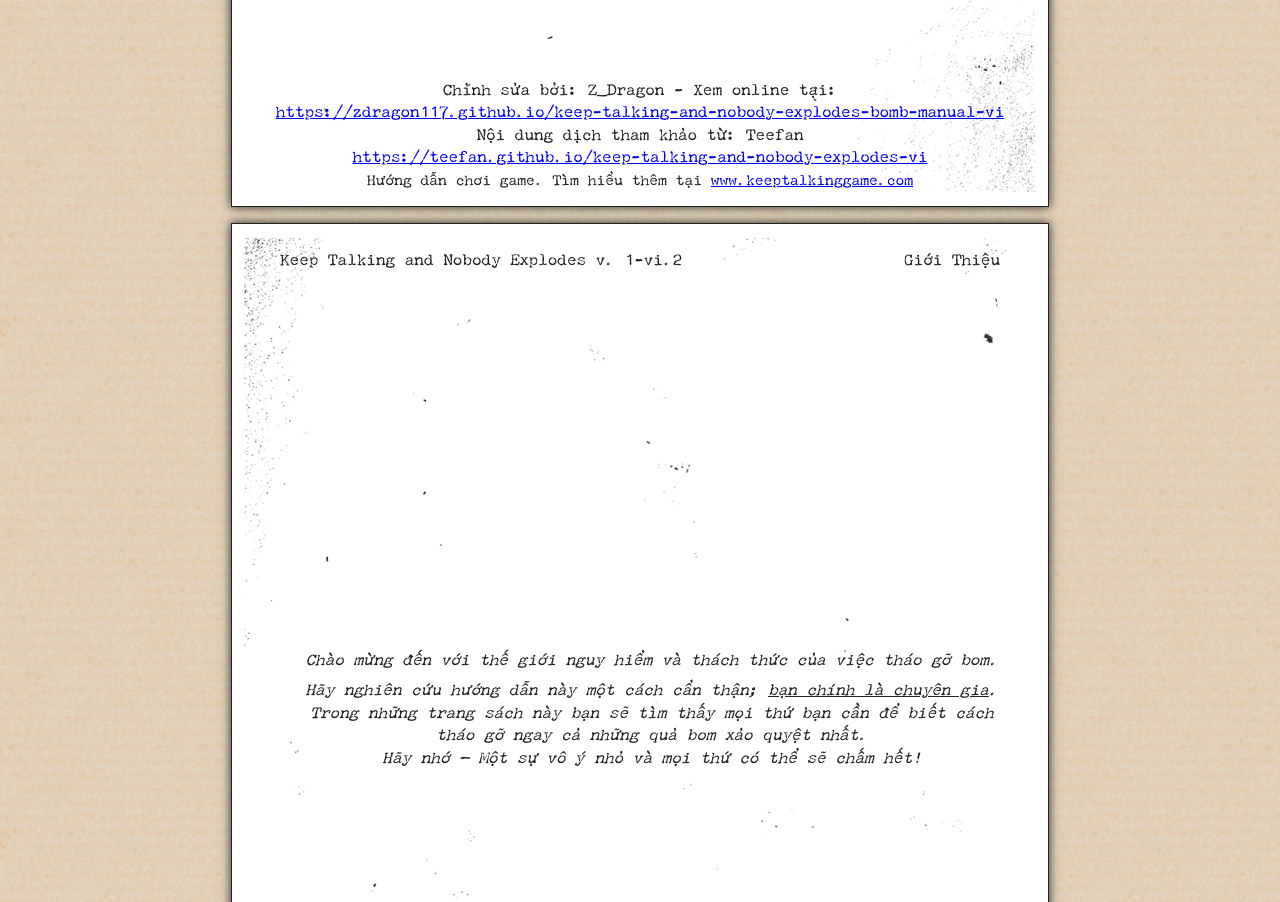
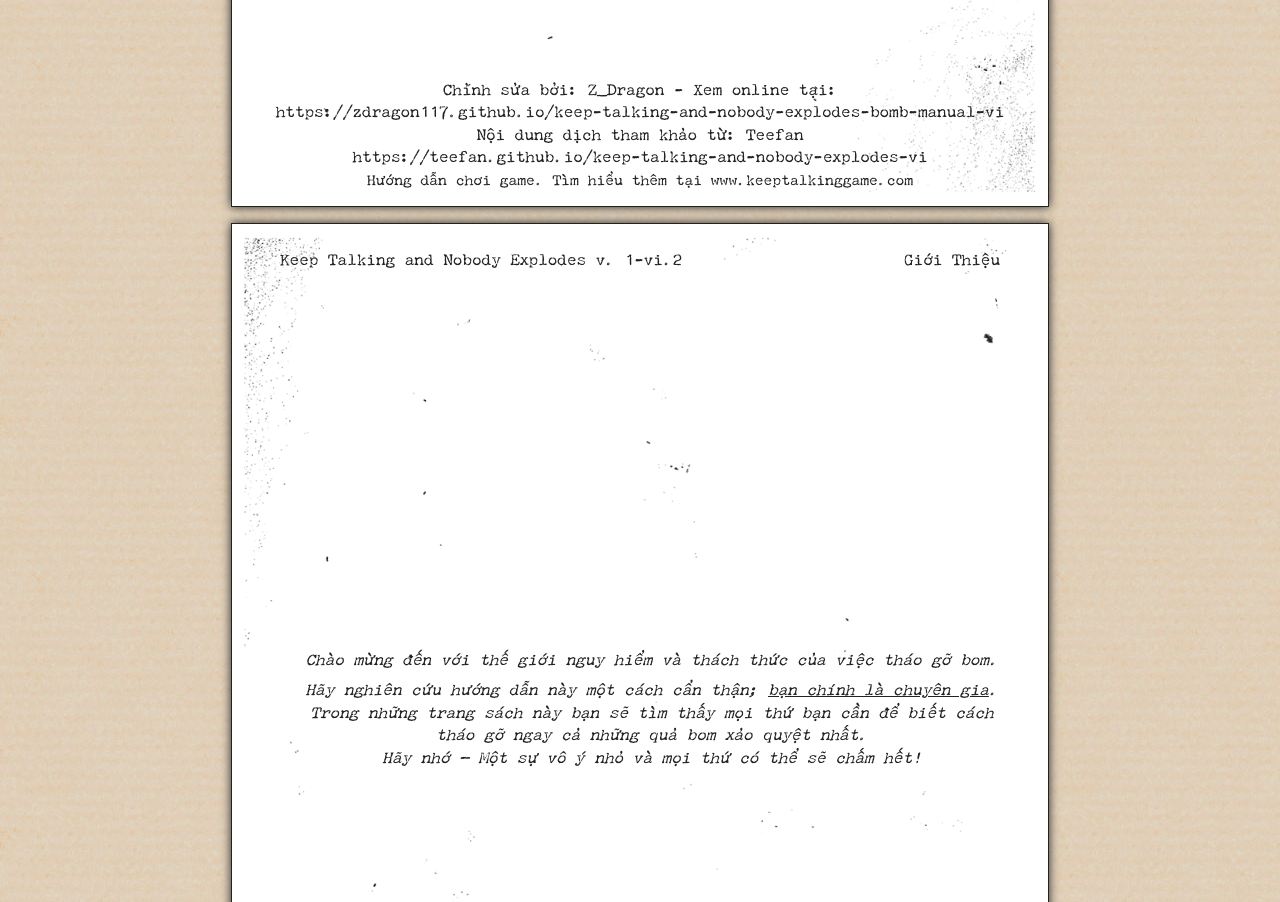
Before and after one commit to zDragon117/keep-talking-and-nobody-explodes-bomb-manual-vi, a plain HTML site: page index.html in a window 1280 px wide. Shown: the part 867-1769 px from the top of the page. Drawn offline with Linux system fonts and the light colour scheme.

Commit message:
Change footer for pdf file.

```diff
--- a/index.html
+++ b/index.html
@@ -45,20 +45,16 @@
             Chỉnh sửa bởi: Z_Dragon - Xem online tại:
           </span><br>
           <span>
-            <a href="https://zdragon117.github.io/keep-talking-and-nobody-explodes-bomb-manual-vi" target="_blank">
-              https://zdragon117.github.io/keep-talking-and-nobody-explodes-bomb-manual-vi
-            </a>
+            https://zdragon117.github.io/keep-talking-and-nobody-explodes-bomb-manual-vi
           </span><br>
           <span>
             Nội dung dịch tham khảo từ: Teefan
           </span><br>
           <span>
-            <a href="https://teefan.github.io/keep-talking-and-nobody-explodes-vi" target="_blank">
-              https://teefan.github.io/keep-talking-and-nobody-explodes-vi
-            </a>
+            https://teefan.github.io/keep-talking-and-nobody-explodes-vi
           </span><br>
           <span class="gamedisclaimer">
-            Hướng dẫn chơi game. Tìm hiểu thêm tại <a href="www.keeptalkinggame.com" target="_blank">www.keeptalkinggame.com</a>
+            Hướng dẫn chơi game. Tìm hiểu thêm tại www.keeptalkinggame.com
           </span>
         </div>
         <div class="page-content">
@@ -81,20 +77,16 @@
             Chỉnh sửa bởi: Z_Dragon - Xem online tại:
           </span><br>
           <span>
-            <a href="https://zdragon117.github.io/keep-talking-and-nobody-explodes-bomb-manual-vi" target="_blank">
-              https://zdragon117.github.io/keep-talking-and-nobody-explodes-bomb-manual-vi
-            </a>
+            https://zdragon117.github.io/keep-talking-and-nobody-explodes-bomb-manual-vi
           </span><br>
           <span>
             Nội dung dịch tham khảo từ: Teefan
           </span><br>
           <span>
-            <a href="https://teefan.github.io/keep-talking-and-nobody-explodes-vi" target="_blank">
-              https://teefan.github.io/keep-talking-and-nobody-explodes-vi
-            </a>
+            https://teefan.github.io/keep-talking-and-nobody-explodes-vi
           </span><br>
           <span class="gamedisclaimer">
-            Hướng dẫn chơi game. Tìm hiểu thêm tại <a href="https://www.keeptalkinggame.com" target="_blank">www.keeptalkinggame.com</a>
+            Hướng dẫn chơi game. Tìm hiểu thêm tại www.keeptalkinggame.com
           </span>
         </div>
       </div>
```
